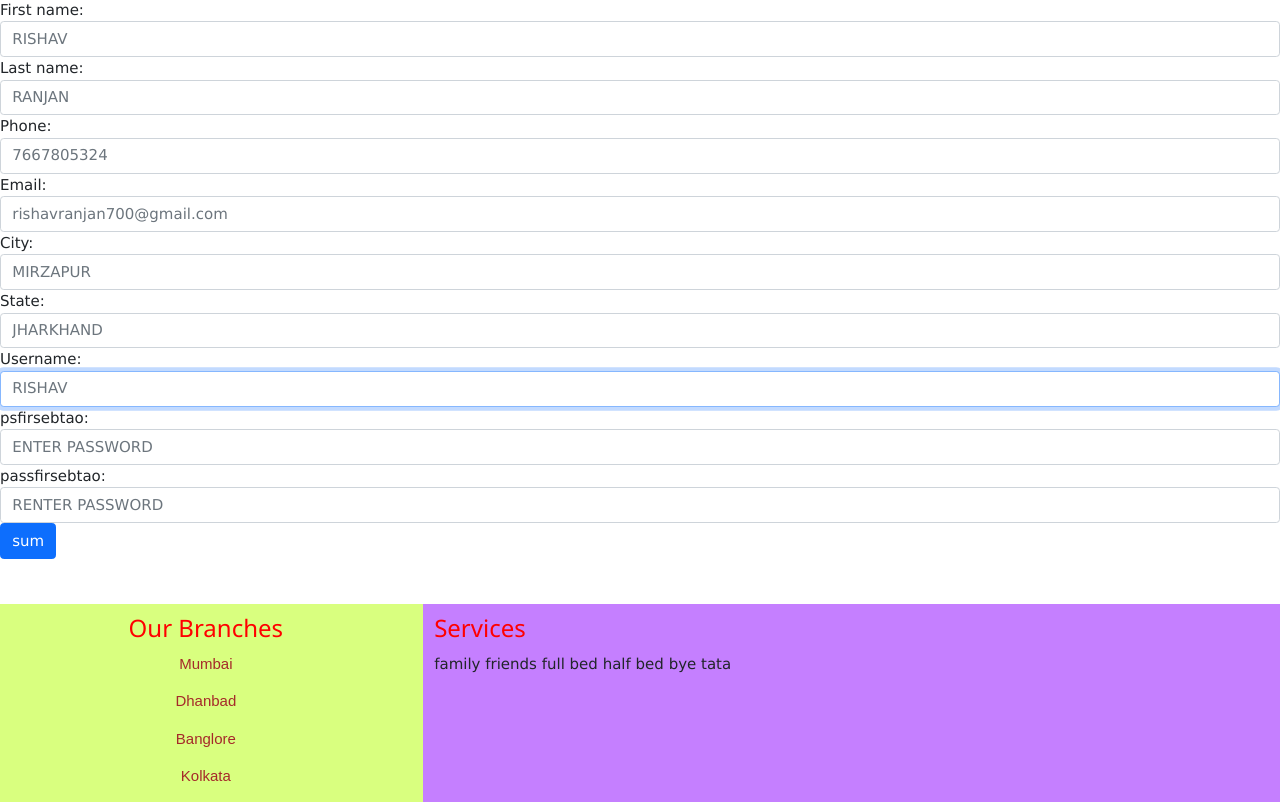
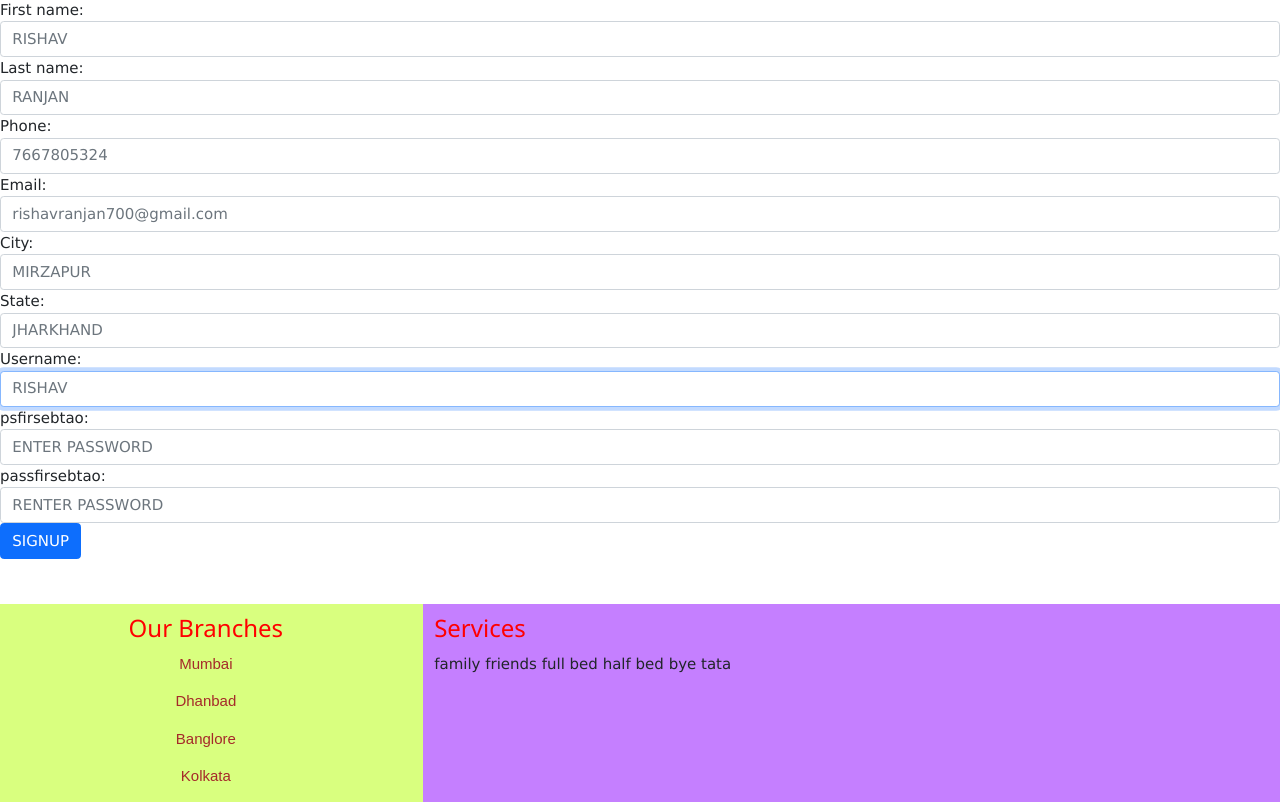
Before and after one commit to rishav-67/apnaghar1, a Django app: page /signup/ in a window 1280 px wide. Shown: the part 137-939 px from the top of the page. Run offline with Django 3.2, Linux system fonts and the light colour scheme; some libraries are stand-ins or nearby versions.

Commit message:
Update user_signup.html

```diff
--- a/ghar_dikhao/templates/ghar_dikhao/user_signup.html
+++ b/ghar_dikhao/templates/ghar_dikhao/user_signup.html
@@ -28,7 +28,7 @@
 
         </div>
         {% endfor %}
-        <button type="sumbit" class="btn btn-primary">sum</button>
+        <button type="sumbit" class="btn btn-primary">SIGNUP</button>
     </form>
 
     {% endblock content %}
```
